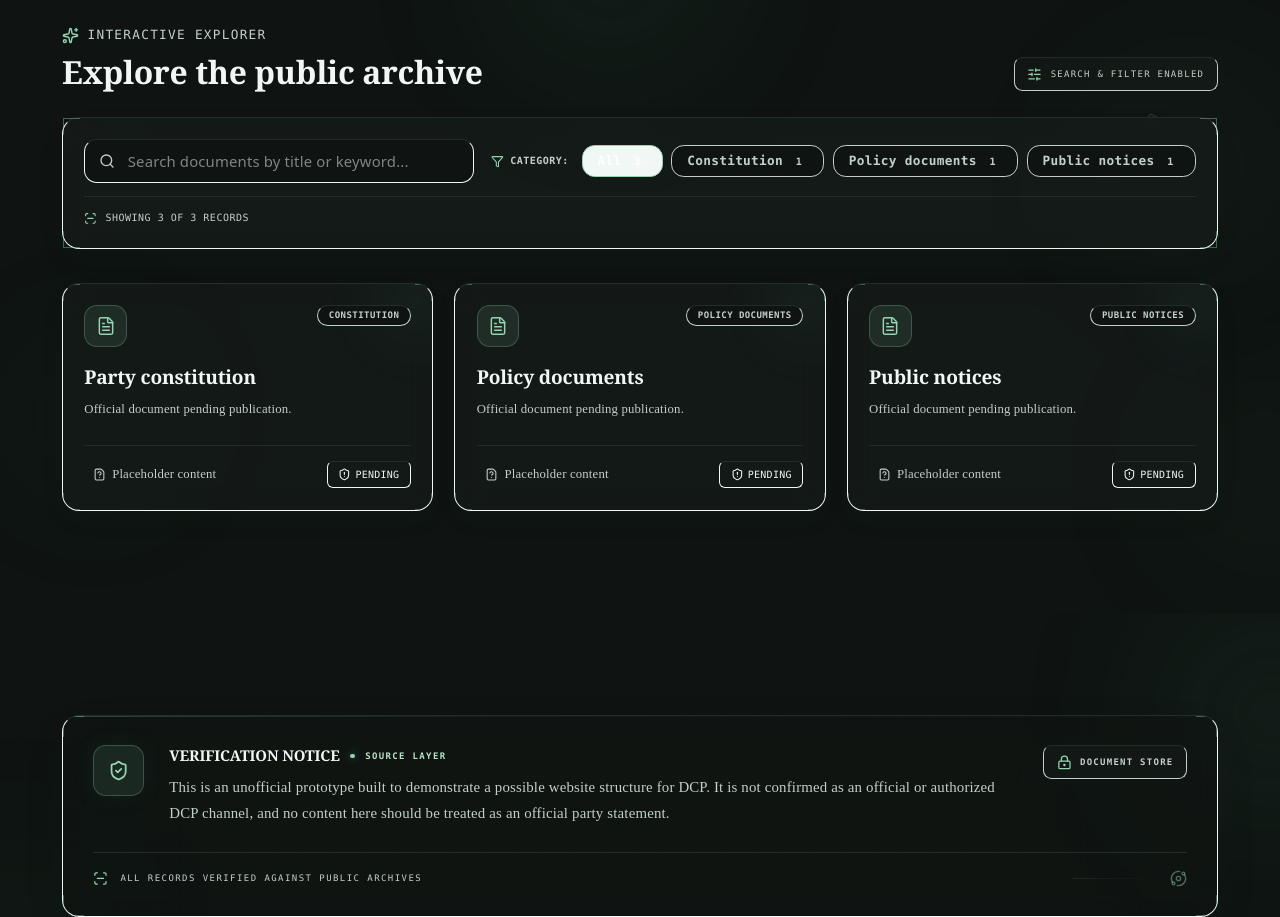
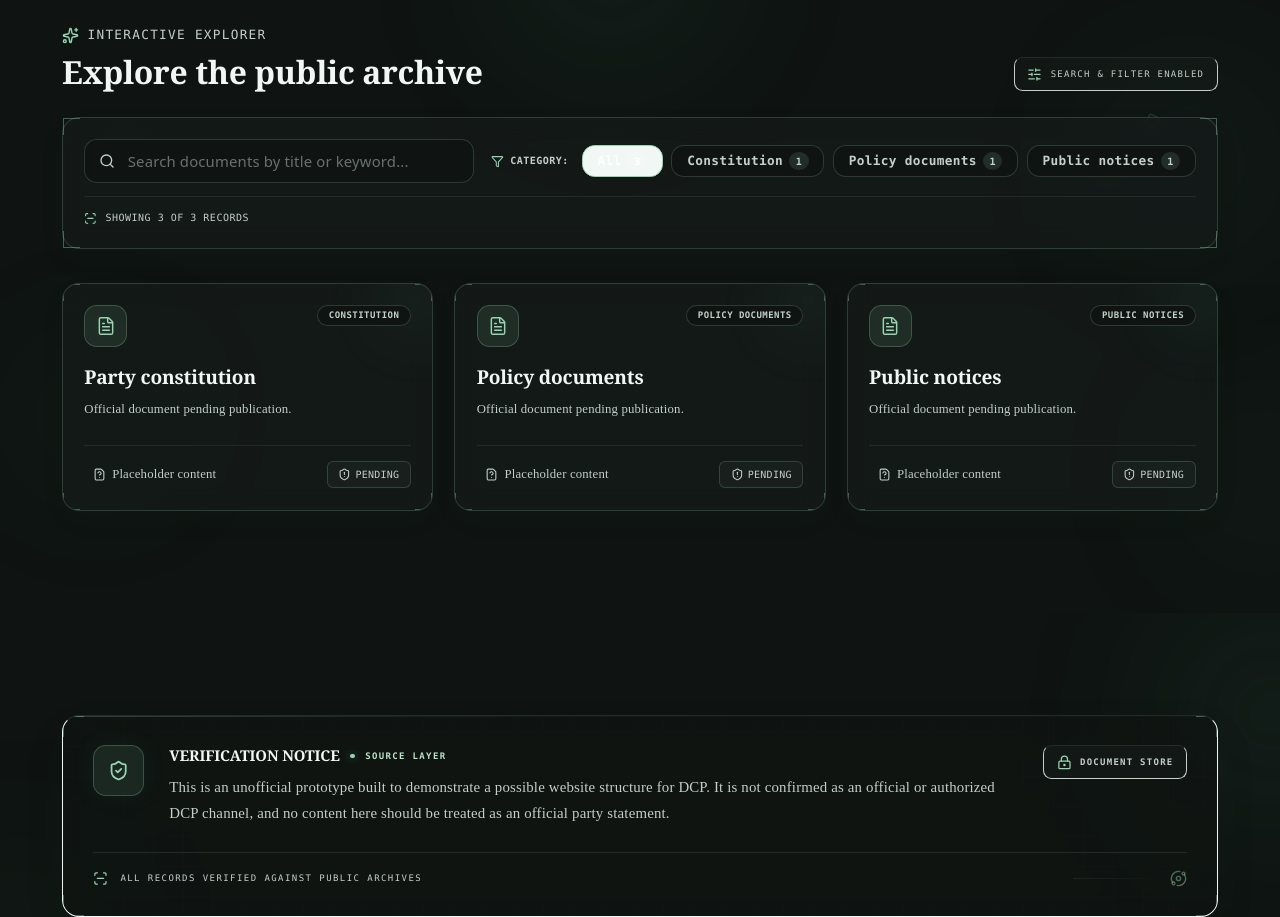
Before and after one commit to aasanekariuki/DCP-Party, a Next.js app: page /documents in a window 1280 px wide. Shown: the part 814-1731 px from the top of the page. Built offline with nearby package versions, Linux system fonts and the light colour scheme.

Commit message:
feat: improve document explorer

```diff
--- a/src/components/content/DocumentsExplorer.tsx
+++ b/src/components/content/DocumentsExplorer.tsx
@@ -157,7 +157,7 @@ export function DocumentsExplorer({
       />
 
       {/* Control Bar: Search & Category Filter */}
-      <div className="relative z-10 mb-8 rounded-2xl border rule bg-paper-raised/80 p-4 shadow-[0_12px_32px_rgba(27,67,50,0.04)] backdrop-blur-md sm:p-5">
+      <div className="group relative z-10 mb-8 rounded-2xl border border-mint-bright/20 bg-paper-raised/70 p-4 shadow-[0_12px_32px_rgba(27,67,50,0.04)] backdrop-blur-md sm:p-5">
         <CornerBrackets />
 
         <div className="flex flex-col gap-4 lg:flex-row lg:items-center lg:justify-between">
@@ -174,13 +174,13 @@ export function DocumentsExplorer({
                 value={query}
                 onChange={(e) => setQuery(e.target.value)}
                 placeholder="Search documents by title or keyword..."
-                className="w-full rounded-xl border rule bg-paper pl-10 pr-9 py-2.5 font-sans text-sm text-ink placeholder:text-ink-faint shadow-2xs transition-all duration-300 hover:border-mint-bright/60 focus:border-mint-bright focus:outline-none focus:ring-2 focus:ring-mint-bright/20"
+                className="w-full rounded-xl border border-mint-bright/20 bg-paper pl-10 pr-9 py-2.5 font-sans text-sm text-ink placeholder:text-ink-soft/50 shadow-2xs transition-all duration-300 hover:border-mint-bright/60 focus:border-mint-bright focus:outline-none focus:ring-2 focus:ring-mint-bright/20"
               />
               {query && (
                 <button
                   type="button"
                   onClick={() => setQuery("")}
-                  className="absolute right-3 top-1/2 -translate-y-1/2 rounded-md p-0.5 text-ink-soft hover:bg-stone/60 hover:text-ink"
+                  className="absolute right-3 top-1/2 -translate-y-1/2 rounded-md p-0.5 text-ink-soft hover:bg-paper-line hover:text-ink"
                   aria-label="Clear query search"
                 >
                   <X size={14} />
@@ -201,7 +201,7 @@ export function DocumentsExplorer({
               className={`relative rounded-xl border px-3.5 py-1.5 font-mono text-xs font-semibold tracking-wide transition-all duration-300 focus-visible:outline-none focus-visible:ring-2 focus-visible:ring-mint-bright ${
                 !category
                   ? "border-mint-bright bg-ink text-white shadow-xs"
-                  : "border-rule bg-paper text-ink-soft hover:border-mint-bright/40 hover:bg-paper-raised hover:text-ink"
+                  : "border-mint-bright/20 bg-paper text-ink-soft hover:border-mint-bright/40 hover:bg-paper-raised hover:text-ink"
               }`}
             >
               {!category && (
@@ -214,8 +214,8 @@ export function DocumentsExplorer({
               <span className="relative z-10 flex items-center gap-1.5">
                 All
                 <span
-                  className={`rounded-full px-1.5 py-0.2 font-mono text-[10px] ${
-                    !category ? "bg-white/20 text-white" : "bg-stone/60 text-ink-soft"
+                  className={`rounded-full px-1.5 py-0.5 font-mono text-[10px] ${
+                    !category ? "bg-white/20 text-white" : "bg-paper-line text-ink-soft"
                   }`}
                 >
                   {documents.length}
@@ -233,7 +233,7 @@ export function DocumentsExplorer({
                   className={`relative rounded-xl border px-3.5 py-1.5 font-mono text-xs font-semibold tracking-wide transition-all duration-300 focus-visible:outline-none focus-visible:ring-2 focus-visible:ring-mint-bright ${
                     isSelected
                       ? "border-mint-bright bg-ink text-white shadow-xs"
-                      : "border-rule bg-paper text-ink-soft hover:border-mint-bright/40 hover:bg-paper-raised hover:text-ink"
+                      : "border-mint-bright/20 bg-paper text-ink-soft hover:border-mint-bright/40 hover:bg-paper-raised hover:text-ink"
                   }`}
                 >
                   {isSelected && (
@@ -250,10 +250,10 @@ export function DocumentsExplorer({
                   <span className="relative z-10 flex items-center gap-1.5">
                     {c}
                     <span
-                      className={`rounded-full px-1.5 py-0.2 font-mono text-[10px] ${
+                      className={`rounded-full px-1.5 py-0.5 font-mono text-[10px] ${
                         isSelected
                           ? "bg-white/20 text-white"
-                          : "bg-stone/60 text-ink-soft"
+                          : "bg-paper-line text-ink-soft"
                       }`}
                     >
                       {count}
@@ -266,7 +266,7 @@ export function DocumentsExplorer({
         </div>
 
         {/* Filter Bar Meta */}
-        <div className="mt-3 flex items-center justify-between border-t rule pt-3 font-mono text-[10px] uppercase tracking-wider text-ink-soft">
+        <div className="mt-3 flex items-center justify-between border-t border-mint-bright/10 pt-3 font-mono text-[10px] uppercase tracking-wider text-ink-soft">
           <div className="flex items-center gap-2">
             <ScanLine className="h-3 w-3 text-mint-bright" />
             <span>
@@ -292,7 +292,7 @@ export function DocumentsExplorer({
           initial={{ opacity: 0, scale: 0.97 }}
           animate={{ opacity: 1, scale: 1 }}
           transition={{ duration: 0.4, ease }}
-          className="relative rounded-2xl border rule bg-paper-raised/60 p-8 text-center backdrop-blur-md"
+          className="relative rounded-2xl border border-mint-bright/20 bg-paper-raised/60 p-8 text-center backdrop-blur-md"
         >
           <EmptyState
             title="No documents match your filter"
@@ -300,7 +300,7 @@ export function DocumentsExplorer({
           />
           <button
             onClick={handleClearFilters}
-            className="mt-4 inline-flex items-center gap-2 rounded-xl border rule bg-paper px-4 py-2 font-mono text-xs font-semibold text-ink shadow-2xs transition-all hover:border-mint-bright"
+            className="mt-4 inline-flex items-center gap-2 rounded-xl border border-mint-bright/20 bg-paper px-4 py-2 font-mono text-xs font-semibold text-ink shadow-2xs transition-all hover:border-mint-bright"
           >
             Clear all active filters
           </button>
@@ -317,7 +317,7 @@ export function DocumentsExplorer({
                 exit={{ opacity: 0, scale: 0.95 }}
                 transition={{ duration: 0.45, delay: idx * 0.04, ease }}
                 whileHover={{ y: -4 }}
-                className="group relative flex flex-col justify-between overflow-hidden rounded-2xl border rule bg-paper-raised/70 p-5 shadow-[0_10px_28px_rgba(27,67,50,0.04)] backdrop-blur-md transition-all duration-300 hover:border-mint-bright hover:bg-paper hover:shadow-[0_16px_40px_rgba(27,67,50,0.08)]"
+                className="group relative flex flex-col justify-between overflow-hidden rounded-2xl border border-mint-bright/20 bg-paper-raised/70 p-5 shadow-[0_10px_28px_rgba(27,67,50,0.04)] backdrop-blur-md transition-all duration-300 hover:border-mint-bright hover:bg-paper hover:shadow-[0_16px_40px_rgba(27,67,50,0.08)]"
               >
                 <CornerBrackets />
 
@@ -333,7 +333,7 @@ export function DocumentsExplorer({
                       <FileText size={20} strokeWidth={1.75} />
                     </div>
 
-                    <span className="rounded-full border rule bg-paper px-2.5 py-0.5 font-mono text-[9px] font-bold uppercase tracking-wider text-ink-soft">
+                    <span className="rounded-full border border-mint-bright/20 bg-paper px-2.5 py-0.5 font-mono text-[9px] font-bold uppercase tracking-wider text-ink-soft">
                       {doc.category}
                     </span>
                   </div>
@@ -349,7 +349,7 @@ export function DocumentsExplorer({
                 </div>
 
                 {/* Footer Link & Verification */}
-                <div className="relative mt-6 border-t rule pt-3.5">
+                <div className="relative mt-6 border-t border-mint-bright/10 pt-3.5">
                   <div className="flex items-center justify-between gap-2">
                     <VerificationBadge status={doc.verificationStatus} />
 
@@ -364,7 +364,7 @@ export function DocumentsExplorer({
                         <ArrowUpRight size={13} />
                       </a>
                     ) : (
-                      <span className="inline-flex items-center gap-1 rounded-md border rule bg-stone/40 px-2.5 py-1 font-mono text-[10px] uppercase tracking-wide text-ink-faint">
+                      <span className="inline-flex items-center gap-1 rounded-md border border-mint-bright/20 bg-paper-line/40 px-2.5 py-1 font-mono text-[10px] uppercase tracking-wide text-ink-soft">
                         <ShieldAlert className="h-3 w-3" />
                         Pending
                       </span>
```
